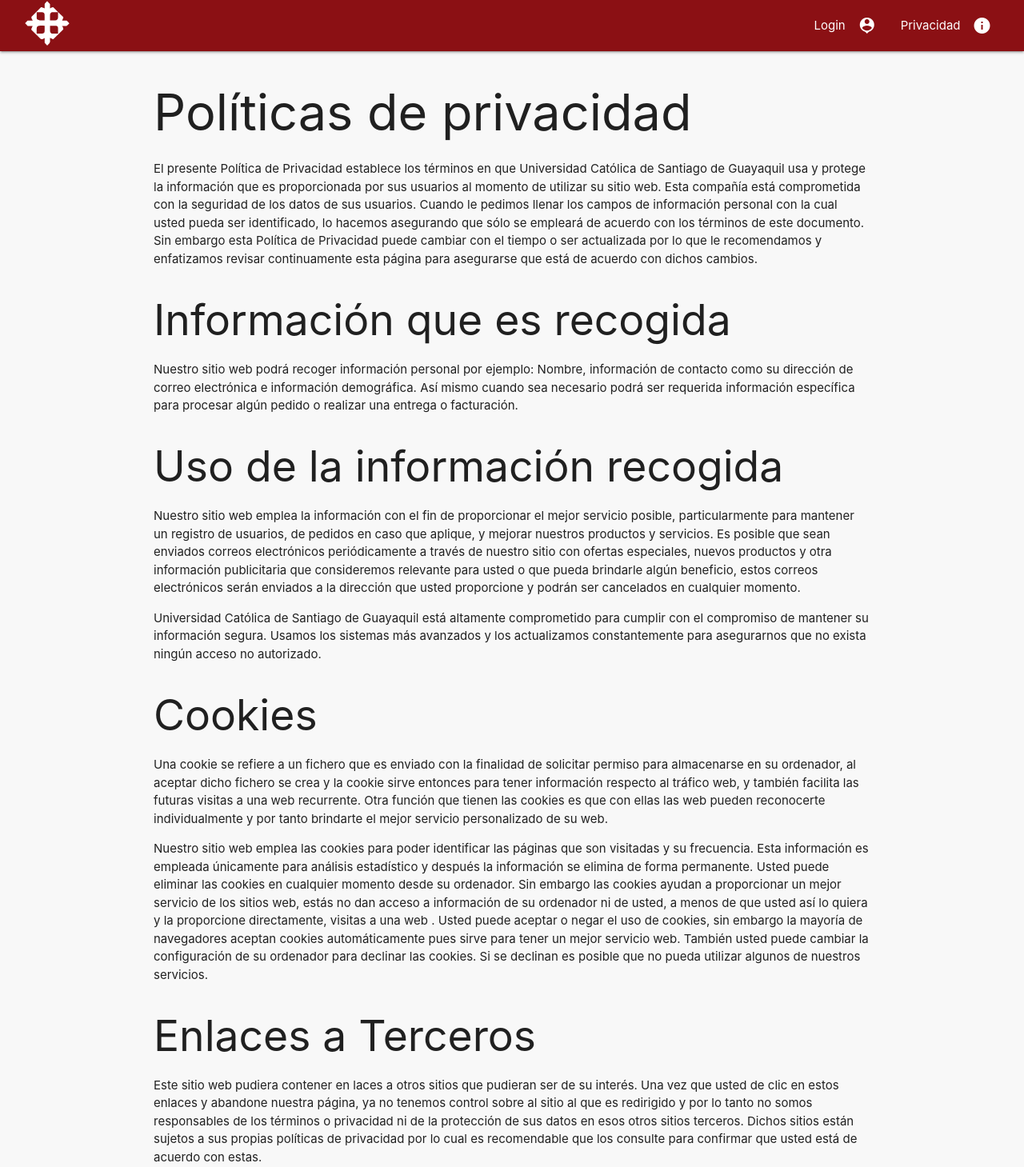
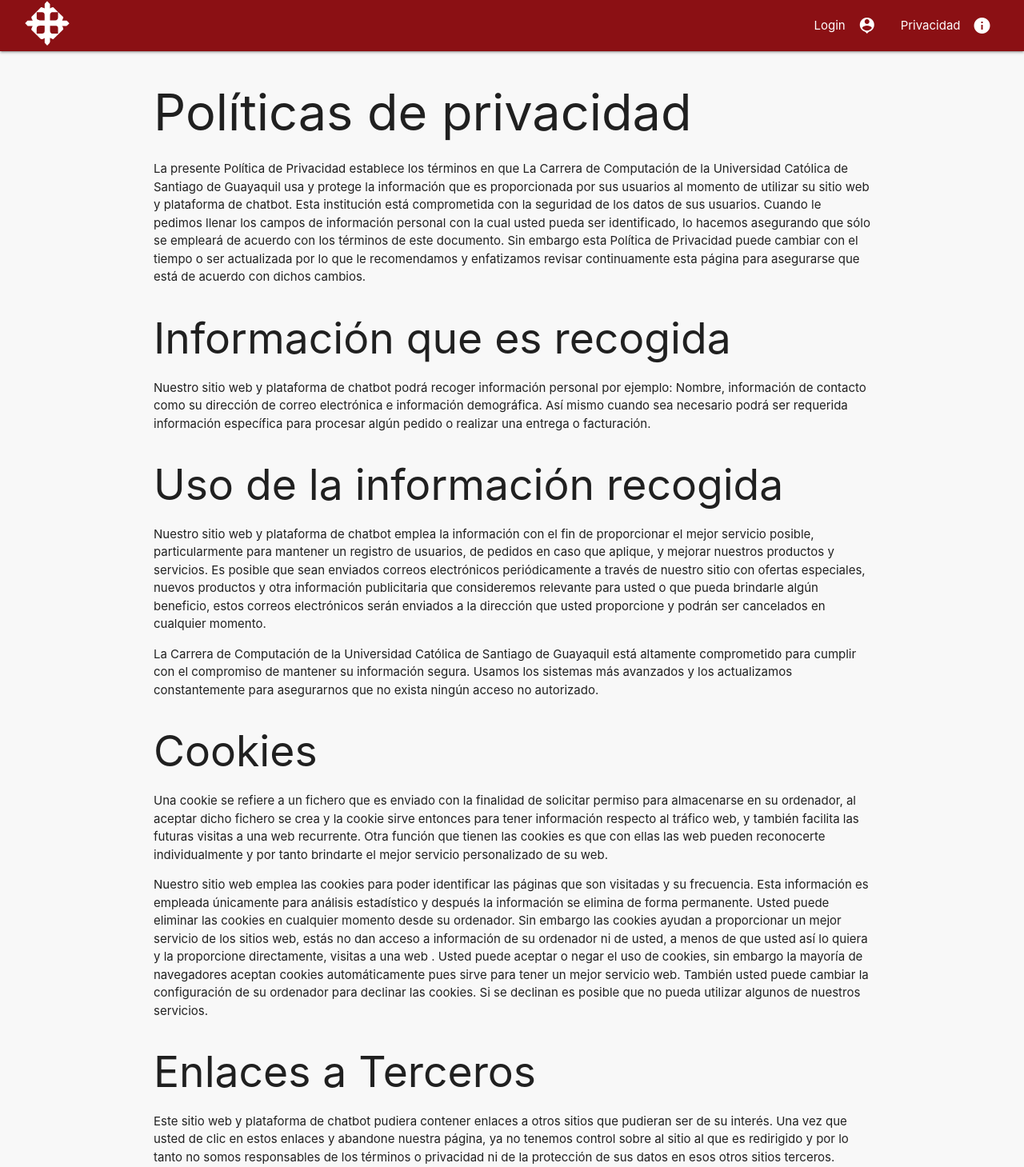
Before and after one commit to thianlopezz/catalk, an Angular app: page /privacidad in a window 1280 px wide. Shown: the top 1459 px of the page at 80% size. Built offline with nearby package versions, Linux system fonts and the light colour scheme.

Commit message:
correción de políticas de privacidad

```diff
--- a/src/app/privacidad/privacidad.component.html
+++ b/src/app/privacidad/privacidad.component.html
@@ -1,71 +1,72 @@
 <div class="container">
   <h1>Políticas de privacidad</h1>
   <p>
-    El presente Política de Privacidad establece los términos en que Universidad Católica de Santiago de Guayaquil usa y
-    protege la información que es proporcionada por sus usuarios al momento de utilizar su sitio web. Esta compañía está
-    comprometida con la seguridad de los datos de sus usuarios. Cuando le pedimos llenar los campos de información personal
-    con la cual usted pueda ser identificado, lo hacemos asegurando que sólo se empleará de acuerdo con los términos de
-    este documento. Sin embargo esta Política de Privacidad puede cambiar con el tiempo o ser actualizada por lo que le
-    recomendamos y enfatizamos revisar continuamente esta página para asegurarse que está de acuerdo con dichos cambios.
+    La presente Política de Privacidad establece los términos en que La Carrera de Computación de la Universidad
+    Católica de Santiago de Guayaquil usa y protege la información que es proporcionada por sus usuarios al momento de
+    utilizar su sitio web y plataforma de chatbot. Esta institución está comprometida con la seguridad de los datos de
+    sus usuarios. Cuando le pedimos llenar los campos de información personal con la cual usted pueda ser identificado,
+    lo hacemos asegurando que sólo se empleará de acuerdo con los términos de este documento. Sin embargo esta Política
+    de Privacidad puede cambiar con el tiempo o ser actualizada por lo que le recomendamos y enfatizamos revisar
+    continuamente esta página para asegurarse que está de acuerdo con dichos cambios.
   </p>
   <h2>Información que es recogida</h2>
   <p>
-    Nuestro sitio web podrá recoger información personal por ejemplo: Nombre, información de contacto como su dirección de
-    correo electrónica e información demográfica. Así mismo cuando sea necesario podrá ser requerida información específica
-    para procesar algún pedido o realizar una entrega o facturación.
+    Nuestro sitio web y plataforma de chatbot podrá recoger información personal por ejemplo: Nombre, información de
+    contacto como su dirección de correo electrónica e información demográfica. Así mismo cuando sea necesario podrá
+    ser requerida información específica para procesar algún pedido o realizar una entrega o facturación.
   </p>
   <h2>Uso de la información recogida</h2>
   <p>
-    Nuestro sitio web emplea la información con el fin de proporcionar el mejor servicio posible, particularmente para
-    mantener un registro de usuarios, de pedidos en caso que aplique, y mejorar nuestros productos y servicios. Es posible
-    que sean enviados correos electrónicos periódicamente a través de nuestro sitio con ofertas especiales, nuevos
-    productos y otra información publicitaria que consideremos relevante para usted o que pueda brindarle algún beneficio,
-    estos correos electrónicos serán enviados a la dirección que usted proporcione y podrán ser cancelados en cualquier
-    momento.
+    Nuestro sitio web y plataforma de chatbot emplea la información con el fin de proporcionar el mejor servicio
+    posible, particularmente para mantener un registro de usuarios, de pedidos en caso que aplique, y mejorar nuestros
+    productos y servicios. Es posible que sean enviados correos electrónicos periódicamente a través de nuestro sitio
+    con ofertas especiales, nuevos productos y otra información publicitaria que consideremos relevante para usted o
+    que pueda brindarle algún beneficio, estos correos electrónicos serán enviados a la dirección que usted proporcione
+    y podrán ser cancelados en cualquier momento.
   </p>
   <p>
-    Universidad Católica de Santiago de Guayaquil está altamente comprometido para cumplir con el compromiso de mantener su
-    información segura. Usamos los sistemas más avanzados y los actualizamos constantemente para asegurarnos que no exista
-    ningún acceso no autorizado.
+    La Carrera de Computación de la Universidad Católica de Santiago de Guayaquil está altamente comprometido para
+    cumplir con el compromiso de mantener su información segura. Usamos los sistemas más avanzados y los actualizamos
+    constantemente para asegurarnos que no exista ningún acceso no autorizado.
   </p>
   <h2>Cookies</h2>
   <p>
     Una cookie se refiere a un fichero que es enviado con la finalidad de solicitar permiso para almacenarse en su
-    ordenador, al aceptar dicho fichero se crea y la cookie sirve entonces para tener información respecto al tráfico web,
-    y también facilita las futuras visitas a una web recurrente. Otra función que tienen las cookies es que con ellas las
-    web pueden reconocerte individualmente y por tanto brindarte el mejor servicio personalizado de su web.
+    ordenador, al aceptar dicho fichero se crea y la cookie sirve entonces para tener información respecto al tráfico
+    web, y también facilita las futuras visitas a una web recurrente. Otra función que tienen las cookies es que con
+    ellas las web pueden reconocerte individualmente y por tanto brindarte el mejor servicio personalizado de su web.
   </p>
   <p>
     Nuestro sitio web emplea las cookies para poder identificar las páginas que son visitadas y su frecuencia. Esta
-    información es empleada únicamente para análisis estadístico y después la información se elimina de forma permanente.
-    Usted puede eliminar las cookies en cualquier momento desde su ordenador. Sin embargo las cookies ayudan a proporcionar
-    un mejor servicio de los sitios web, estás no dan acceso a información de su ordenador ni de usted, a menos de que
-    usted así lo quiera y la proporcione directamente, visitas a una web . Usted puede aceptar o negar el uso de cookies,
-    sin embargo la mayoría de navegadores aceptan cookies automáticamente pues sirve para tener un mejor servicio web.
-    También usted puede cambiar la configuración de su ordenador para declinar las cookies. Si se declinan es posible que
-    no pueda utilizar algunos de nuestros servicios.
+    información es empleada únicamente para análisis estadístico y después la información se elimina de forma
+    permanente. Usted puede eliminar las cookies en cualquier momento desde su ordenador. Sin embargo las cookies
+    ayudan a proporcionar un mejor servicio de los sitios web, estás no dan acceso a información de su ordenador ni de
+    usted, a menos de que usted así lo quiera y la proporcione directamente, visitas a una web . Usted puede aceptar o
+    negar el uso de cookies, sin embargo la mayoría de navegadores aceptan cookies automáticamente pues sirve para
+    tener un mejor servicio web. También usted puede cambiar la configuración de su ordenador para declinar las
+    cookies. Si se declinan es posible que no pueda utilizar algunos de nuestros servicios.
   </p>
   <h2>Enlaces a Terceros</h2>
   <p>
-    Este sitio web pudiera contener en laces a otros sitios que pudieran ser de su interés. Una vez que usted de clic en
-    estos enlaces y abandone nuestra página, ya no tenemos control sobre al sitio al que es redirigido y por lo tanto no
-    somos responsables de los términos o privacidad ni de la protección de sus datos en esos otros sitios terceros. Dichos
-    sitios están sujetos a sus propias políticas de privacidad por lo cual es recomendable que los consulte para confirmar
-    que usted está de acuerdo con estas.
+    Este sitio web y plataforma de chatbot pudiera contener enlaces a otros sitios que pudieran ser de su interés. Una
+    vez que usted de clic en estos enlaces y abandone nuestra página, ya no tenemos control sobre al sitio al que es
+    redirigido y por lo tanto no somos responsables de los términos o privacidad ni de la protección de sus datos en
+    esos otros sitios terceros. Dichos sitios están sujetos a sus propias políticas de privacidad por lo cual es
+    recomendable que los consulte para confirmar que usted está de acuerdo con estas.
   </p>
   <h2>Control de su información personal</h2>
   <p>
-    En cualquier momento usted puede restringir la recopilación o el uso de la información personal que es proporcionada a
-    nuestro sitio web. Cada vez que se le solicite rellenar un formulario, como el de alta de usuario, puede marcar o
-    desmarcar la opción de recibir información por correo electrónico. En caso de que haya marcado la opción de recibir
-    nuestro boletín o publicidad usted puede cancelarla en cualquier momento.
+    En cualquier momento usted puede restringir la recopilación o el uso de la información personal que es
+    proporcionada a nuestro sitio web. Cada vez que se le solicite rellenar un formulario, como el de alta de usuario,
+    puede marcar o desmarcar la opción de recibir información por correo electrónico. En caso de que haya marcado la
+    opción de recibir nuestro boletín o publicidad usted puede cancelarla en cualquier momento.
   </p>
   <p>
-    Esta compañía no venderá, cederá ni distribuirá la información personal que es recopilada sin su consentimiento, salvo
-    que sea requerido por un juez con un orden judicial.
+    Esta institución no venderá, cederá ni distribuirá la información personal que es recopilada sin su consentimiento,
+    salvo que sea requerido por un juez con un orden judicial.
   </p>
   <p>
-    Universidad Católica de Santiago de Guayaquil Se reserva el derecho de cambiar los términos de la presente Política de
-    Privacidad en cualquier momento.
+    La Carrera de Computación de la Universidad Católica de Santiago de Guayaquil Se reserva el derecho de cambiar los
+    términos de la presente Política de Privacidad en cualquier momento.
   </p>
 </div>
```
